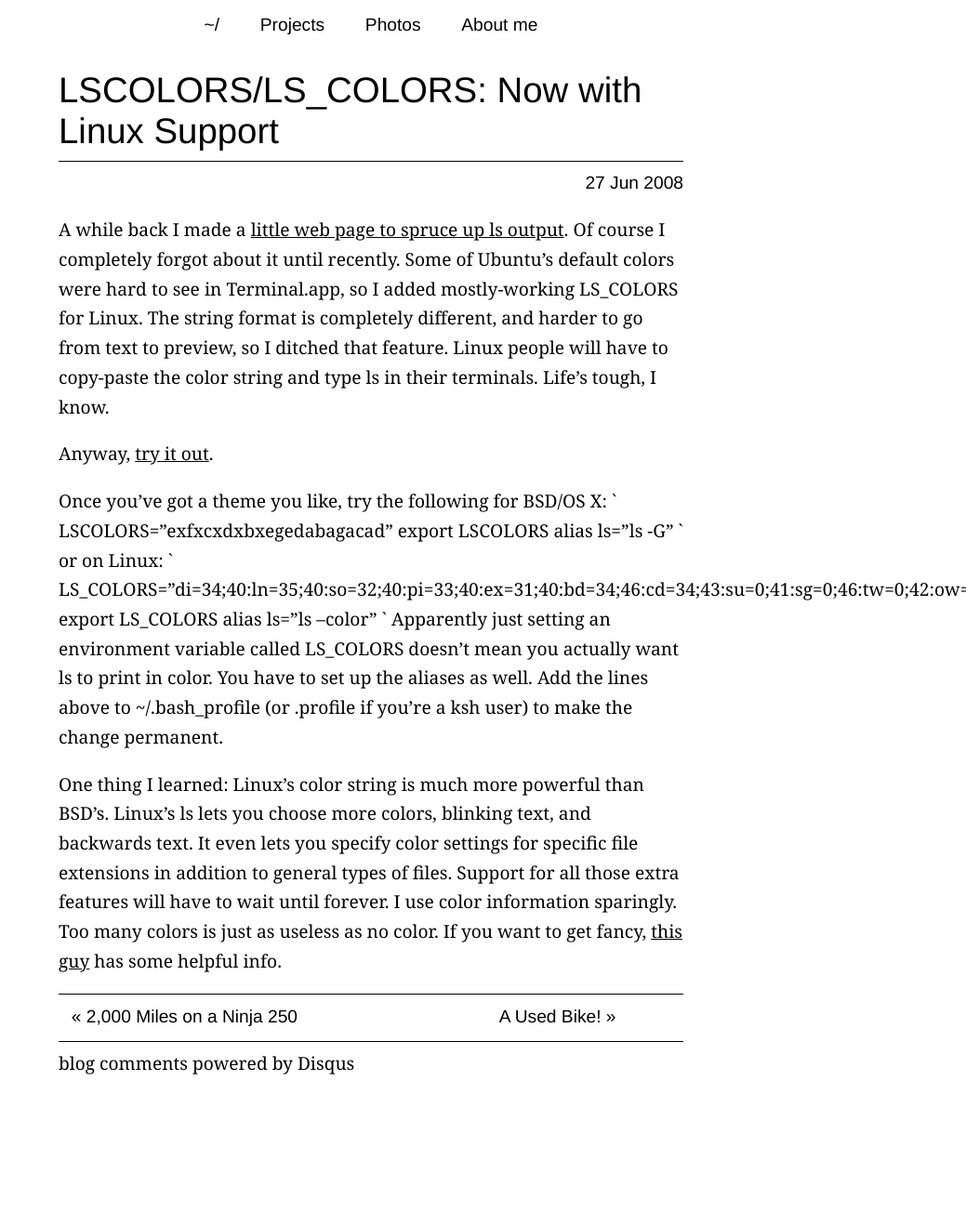
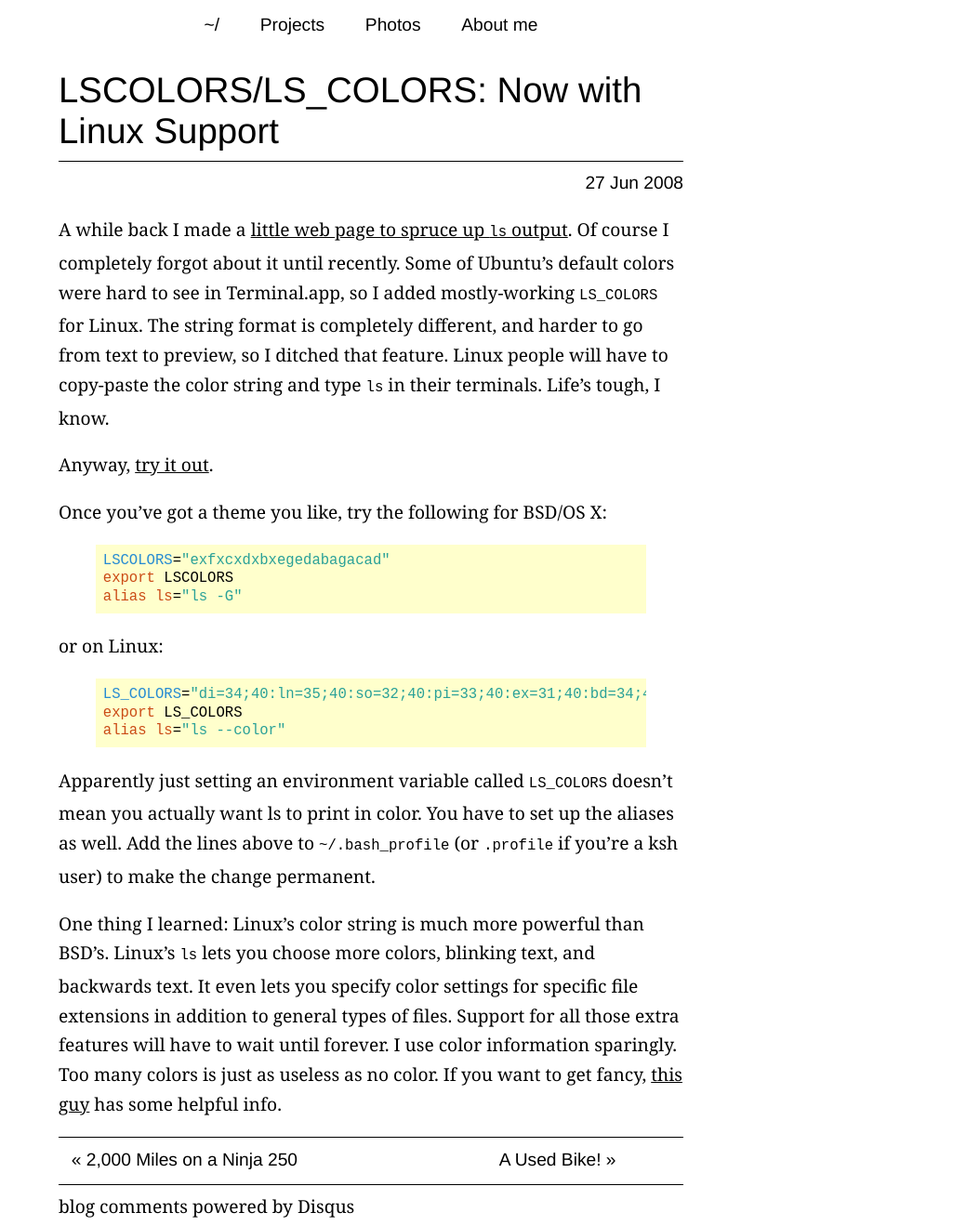
Before and after one commit to ggreer/geoff.greer.fm, a Jekyll site: the page built from _posts/2008-06-27-lscolorsls_colors-now-with-linux-support.md, in a window 1280 px wide. Shown: the whole page at 93% size, without its empty margins (241-1280 px from the left). Built offline with Jekyll 4.4.1, drawn with Linux system fonts in a browser that asks for light colours; comment, search, counter and statistics services are not loaded; before the commit the page ends 1165 px from its top, so only the background shows below that.

Commit message:
Clean up these old lscolors posts.

```diff
--- a/_posts/2008-06-27-lscolorsls_colors-now-with-linux-support.md
+++ b/_posts/2008-06-27-lscolorsls_colors-now-with-linux-support.md
@@ -10,22 +10,26 @@ categories:
 - ls_colors
 ---
 
-A while back I made a [little web page to spruce up ls output](/2006/08/01/lscolorsexfxcxdxbxegedabagacad/). Of course I completely forgot about it until recently. Some of Ubuntu's default colors were hard to see in Terminal.app, so I added mostly-working LS_COLORS for Linux. The string format is completely different, and harder to go from text to preview, so I ditched that feature. Linux people will have to copy-paste the color string and type ls in their terminals. Life's tough, I know.
+A while back I made a [little web page to spruce up `ls` output](/2006/08/01/lscolorsexfxcxdxbxegedabagacad/). Of course I completely forgot about it until recently. Some of Ubuntu's default colors were hard to see in Terminal.app, so I added mostly-working `LS_COLORS` for Linux. The string format is completely different, and harder to go from text to preview, so I ditched that feature. Linux people will have to copy-paste the color string and type `ls` in their terminals. Life's tough, I know.
 
 Anyway, [try it out](/lscolors/).
 
 Once you've got a theme you like, try the following for BSD/OS X:
-`
+
+{% highlight bash %}
 LSCOLORS="exfxcxdxbxegedabagacad"
 export LSCOLORS
 alias ls="ls -G"
-`
+{% endhighlight %}
+
 or on Linux:
-`
+
+{% highlight bash %}
 LS_COLORS="di=34;40:ln=35;40:so=32;40:pi=33;40:ex=31;40:bd=34;46:cd=34;43:su=0;41:sg=0;46:tw=0;42:ow=0;43:"
 export LS_COLORS
 alias ls="ls --color"
-`
-Apparently just setting an environment variable called LS_COLORS doesn't mean you actually want ls to print in color. You have to set up the aliases as well. Add the lines above to ~/.bash_profile (or .profile if you're a ksh user) to make the change permanent.
+{% endhighlight %}
 
-One thing I learned: Linux's color string is much more powerful than BSD's. Linux's ls lets you choose more colors, blinking text, and backwards text. It even lets you specify color settings for specific file extensions in addition to general types of files. Support for all those extra features will have to wait until forever. I use color information sparingly. Too many colors is just as useless as no color. If you want to get fancy, [this guy](http://linux-sxs.org/housekeeping/lscolors.html) has some helpful info.
+Apparently just setting an environment variable called `LS_COLORS` doesn't mean you actually want ls to print in color. You have to set up the aliases as well. Add the lines above to `~/.bash_profile` (or `.profile` if you're a ksh user) to make the change permanent.
+
+One thing I learned: Linux's color string is much more powerful than BSD's. Linux's `ls` lets you choose more colors, blinking text, and backwards text. It even lets you specify color settings for specific file extensions in addition to general types of files. Support for all those extra features will have to wait until forever. I use color information sparingly. Too many colors is just as useless as no color. If you want to get fancy, [this guy](http://linux-sxs.org/housekeeping/lscolors.html) has some helpful info.
```
Also changed, not shown: _posts/2006-08-01-lscolorsexfxcxdxbxegedabagacad.md (+5 -3 lines).
